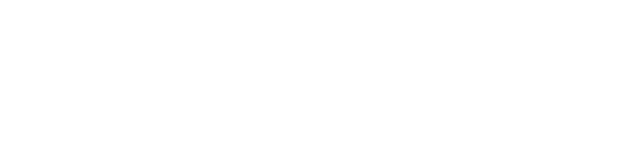
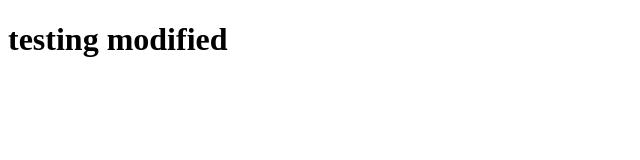
Before and after one commit to mariosent/test, a plain HTML site: page index.html in a window 1280 px wide. Shown: the whole page, without its empty margins (0-640 px from the left). Drawn offline with Linux system fonts and the light colour scheme.

Commit message:
modified

```diff
--- a/index.html
+++ b/index.html
@@ -7,5 +7,8 @@
 </head>
 <body>
 
+    <h1>testing modified
+    </h1>
+
 </body>
 </html>
```
